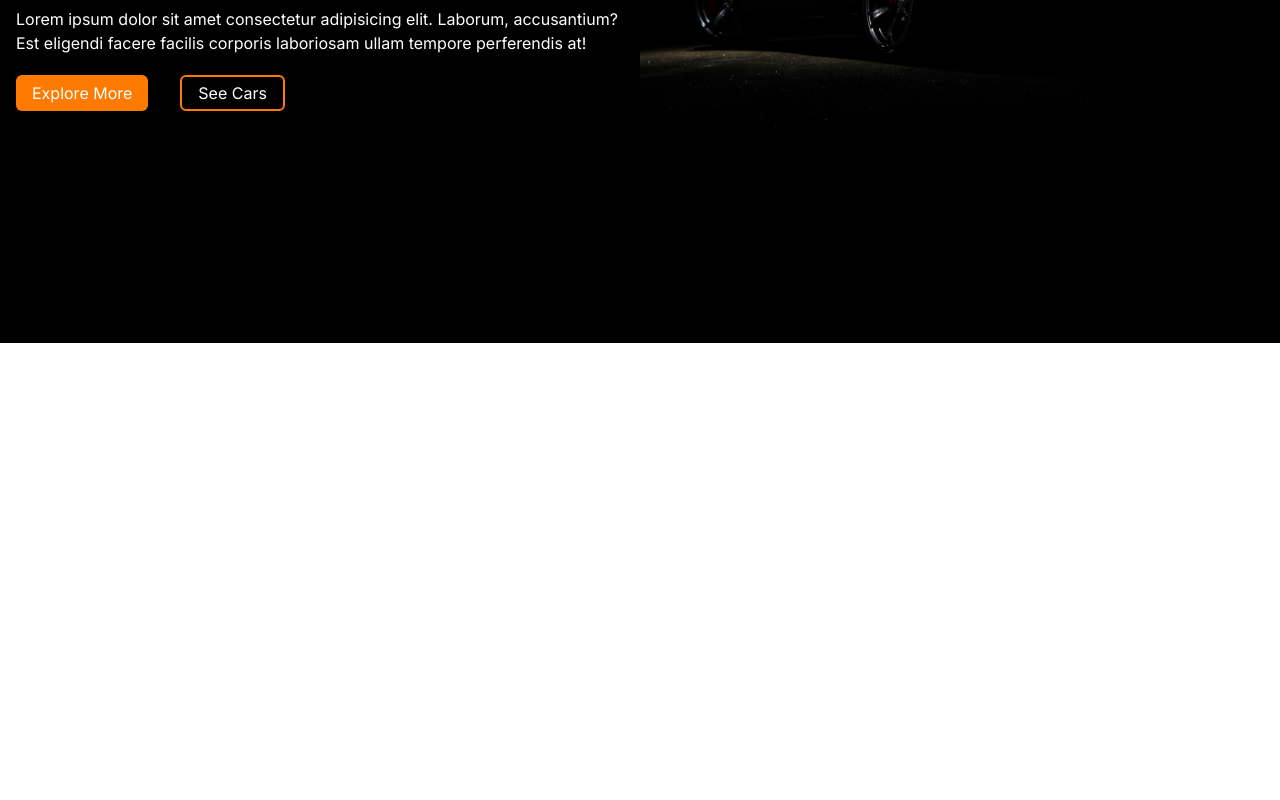
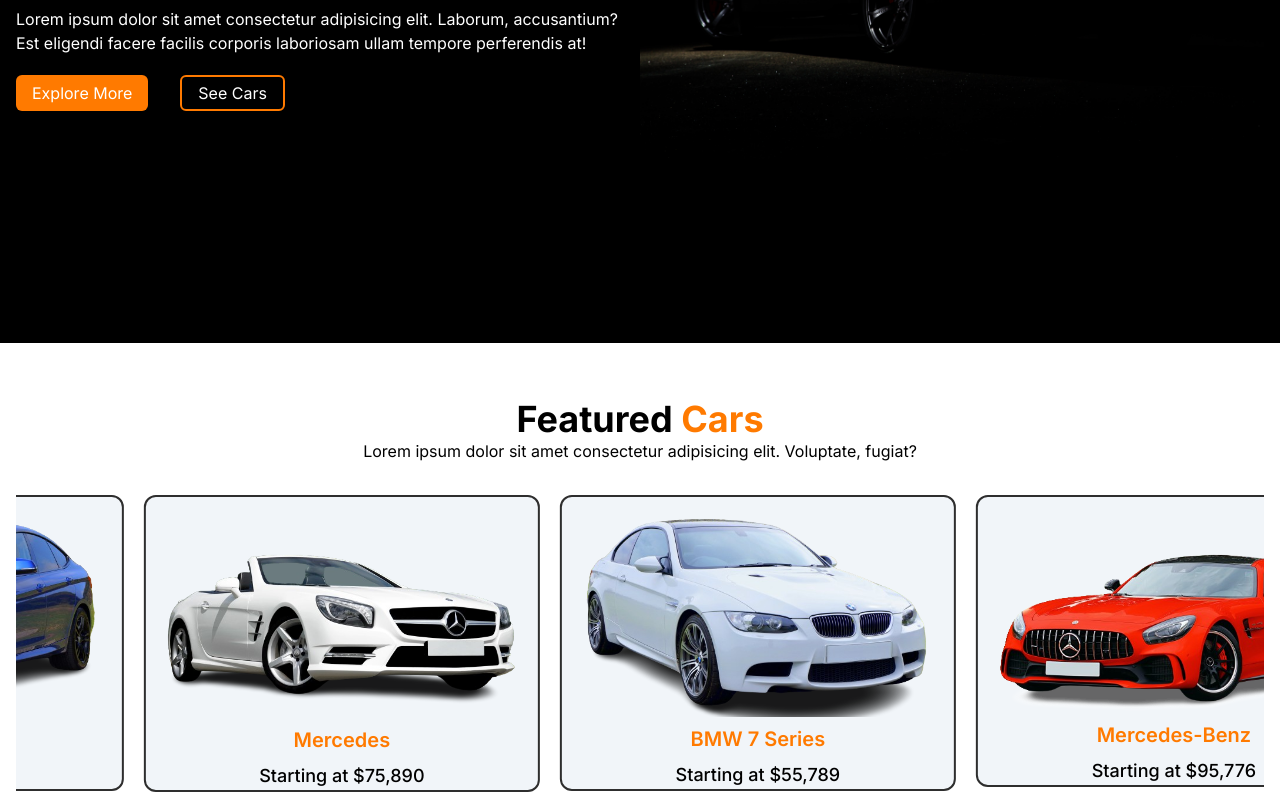
Before and after one commit to NipunSachintha-NS/Car-Selling-Site, a React (Vite) app: page / in a window 1280 px wide. Shown: the part 457-1257 px from the top of the page. Before the commit the page ends 800 px from the top, so only its background shows below. Built offline with nearby package versions, Linux system fonts and the light colour scheme.

Commit message:
Home Page Featured Section

```diff
--- a/package.json
+++ b/package.json
@@ -13,7 +13,9 @@
     "react": "^18.3.1",
     "react-dom": "^18.3.1",
     "react-icons": "^5.4.0",
-    "react-router-dom": "^7.1.3"
+    "react-router-dom": "^7.1.3",
+    "react-slick": "^0.30.3",
+    "slick-carousel": "^1.8.1"
   },
   "devDependencies": {
     "@eslint/js": "^9.17.0",
--- /dev/null
+++ b/src/components/Home/Featured/Featured.jsx
@@ -0,0 +1,108 @@
+import React from 'react'
+import "slick-carousel/slick/slick.css";
+import "slick-carousel/slick/slick-theme.css";
+import Slider from 'react-slick';
+import FeaturedCard from './FeaturedCard';
+
+const Featured = () => {
+    const carsData = [
+        {
+            id:0,
+            img:"/src/assets/img/car1.png",
+            name:"Cadillac Escalade",
+            price:"22,440",
+        },
+        {
+            id:1,
+            img:"/src/assets/img/car2.png",
+            name:"BMW 3 Series",
+            price:"54,890",
+        },
+        {
+            id:2,
+            img:"/src/assets/img/car3.png",
+            name:"Mercedes",
+            price:"75,890",
+        },
+        {
+            id:3,
+            img:"/src/assets/img/car4.png",
+            name:"BMW 7 Series",
+            price:"55,789",
+        },
+        {
+            id:4,
+            img:"/src/assets/img/car5.png",
+            name:"Mercedes-Benz",
+            price:"95,776",
+        },
+        {
+            id:5,
+            img:"/src/assets/img/car6.png",
+            name:"Range Rover",
+            price:"88,450",
+        },
+    ];
+
+    const settings = {
+        dots: false,
+        infinite: true,
+        slidesToShow: 3,
+        slidesToScroll: 1,
+        autoplay: true,
+        speed: 2000,
+        autoplaySpeed: 2000,
+        cssEase: "linear",
+        arrows: false,
+        responsive: [
+            {
+                breakpoint: 1023,
+                settings: {
+                    slidesToShow: 3,
+                    slidesToScroll: 3,
+                    infinite: true,
+                    dots: true,
+                },
+            },
+            {
+                breakpoint: 768,
+                settings: {
+                    slidesToShow: 2,
+                    slidesToScroll: 2,
+                    initialSlide: 2
+                },
+            },
+            {
+                breakpoint: 480,
+                settings: {
+                    slidesToShow: 1,
+                    slidesToScroll: 1,
+                    initialSlide: 2,
+                },
+            },
+        ],
+    }
+  return (
+    <div className='container mt-14'>
+        <h1 className='font-bold text-4xl text-center'>Featured <span className='text-primary'>Cars</span></h1>
+
+        <p className='text-center'>Lorem ipsum dolor sit amet consectetur adipisicing elit. Voluptate, fugiat?</p>
+
+        <div className='mt-8'>
+            <Slider {...settings}>
+                {carsData.map((item) => (
+                    <FeaturedCard
+                    Key={item.id}
+                    img={item.img}
+                    name={item.name}
+                    price={item.price}
+                    />
+                ))}
+            </Slider>
+        </div>
+
+    </div>
+  )
+}
+
+export default Featured
--- /dev/null
+++ b/src/components/Home/Featured/FeaturedCard.jsx
@@ -0,0 +1,21 @@
+import React from 'react'
+
+const FeaturedCard = ({id , img  , name , price}) => {
+  return (
+    <div className='border-2 border-secondary bg-slate-100 text-black rounded-xl mb-2 cursor-pointer hover:scale-95 hover:bg-slate-200 transition duration-200 ease-linear'
+    key={id}>
+
+      <div>
+        <img src={img} alt="img" className='rounded-t-xl w-full'/>
+      </div>
+      <div className='flex flex-col justify-center items-center'>
+        <h1 className='font-semibold text-xl text-primary pt-2'>{name}</h1>
+        <div className='flex gap-10 pt-2'>
+            <h2 className='font-medium text-lg'>Starting at ${price}</h2>
+        </div>
+      </div>
+    </div>
+  )
+}
+
+export default FeaturedCard
--- a/src/index.css
+++ b/src/index.css
@@ -7,3 +7,7 @@
 body{
     font-family: "Inter", serif;
 }
+
+.slick-slide > div{
+    margin: 0 10px;
+}
--- a/src/pages/Home.jsx
+++ b/src/pages/Home.jsx
@@ -1,12 +1,14 @@
 import React from 'react'
 import Navbar from '../components/Navbar'
 import Hero from '../components/Home/Hero/Hero'
+import Featured from '../components/Home/Featured/Featured'
 
 const Home = () => {
   return (
     <>
       <Navbar/>
       <Hero/>
+      <Featured/>
     </>
   )
 }
```
Also changed, not shown: 1 other file (tests, documents, lock files or other folders).
